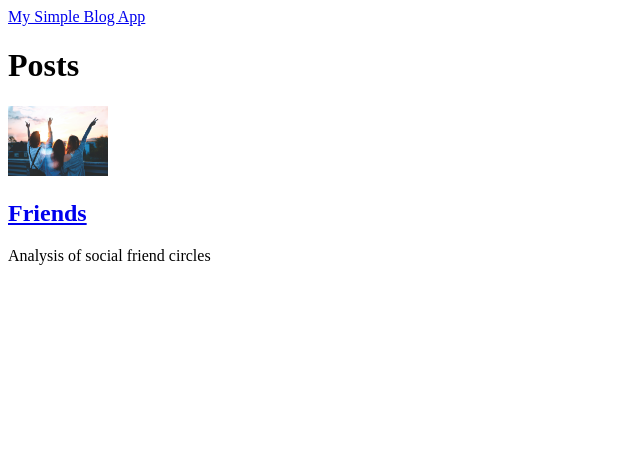
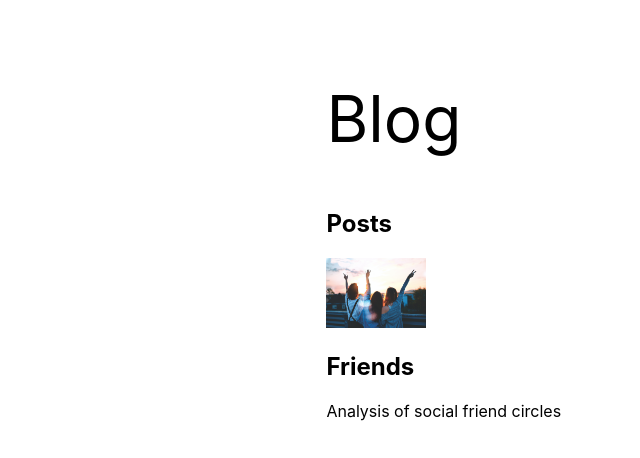
Before and after one commit to KorigamiK/blog, a Next.js app: page / in a window 1280 px wide. Shown: the top 458 px of the page, without its empty margins (0-640 px from the left). Built offline with nearby package versions, Linux system fonts and the light colour scheme.

Commit message:
fix styles

```diff
--- a/components/Header.tsx
+++ b/components/Header.tsx
@@ -4,9 +4,9 @@ import Link from "next/link";
 const Header: React.FC = () => {
   return (
     // header value
-    <header className="py-2">
+    <header className="head">
       <Link href="/">
-        <a className="text-2xl font-bold text-green-500">My Simple Blog App</a>
+        <a className="text-2xl font-bold text-green-500">Blog</a>
       </Link>
     </header>
   );
--- a/components/Layout.tsx
+++ b/components/Layout.tsx
@@ -7,10 +7,10 @@ type Props = {
 const Layout: React.FC<Props> = ({ children }: Props) => {
   return (
     <>
-      <div className="max-w-prose mx-auto px-4">
-        <Header />
+      <Header />
+      <section className="max-w-prose mx-auto px-4">
         <main className="pt-4 pb-12">{children}</main>
-      </div>
+      </section>
     </>
   );
 };
--- a/pages/_app.tsx
+++ b/pages/_app.tsx
@@ -1,6 +1,7 @@
 import type { AppProps } from "next/app";
 import Layout from "../components/Layout";
 import { MdxComponentsProvider } from "../context/mdxContext";
+import "../styles/globals.css";
 
 function MyApp({ Component, pageProps }: AppProps) {
   return (
--- a/styles/globals.css
+++ b/styles/globals.css
@@ -1,7 +1,9 @@
 html,
 body {
   padding: 0;
-  margin: 0;
+  margin: 0 auto;
+  width: 70%;
+
   font-family: -apple-system, BlinkMacSystemFont, Segoe UI, Roboto, Oxygen,
     Ubuntu, Cantarell, Fira Sans, Droid Sans, Helvetica Neue, sans-serif;
 }
@@ -11,6 +13,19 @@ a {
   text-decoration: none;
 }
 
+a:hover {
+  text-decoration: underline;
+  text-decoration-color: red;
+  -webkit-text-decoration-color: red;
+}
+
 * {
   box-sizing: border-box;
 }
+
+.head {
+  padding-top: 5rem;
+  padding-bottom: 2rem;
+  text-align: left;
+  font-size: 4em;
+}
```
